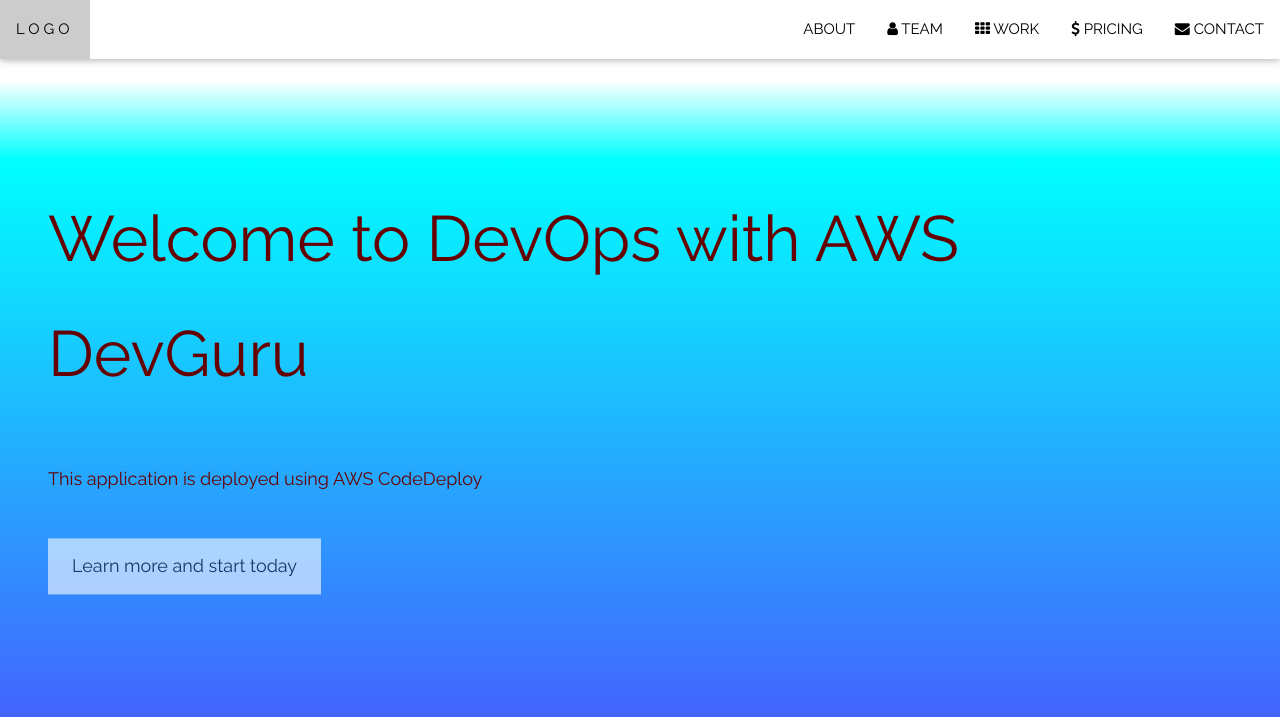
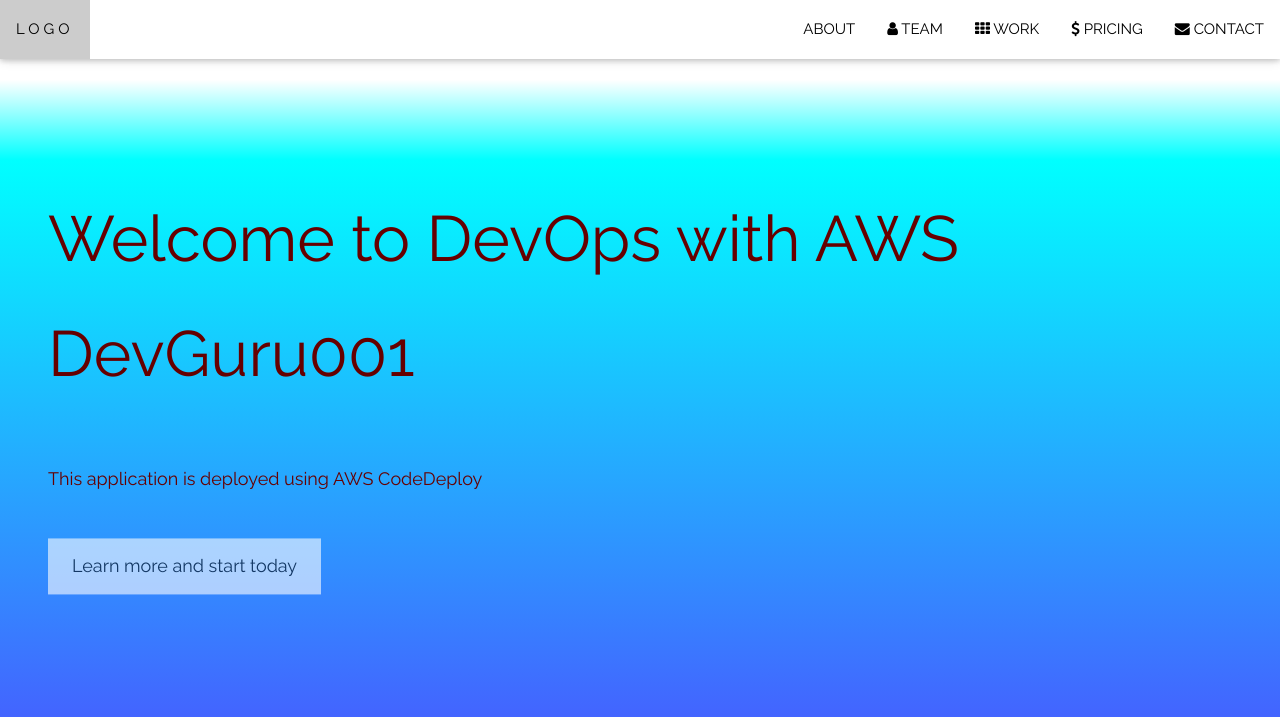
Before and after one commit to Dbade2022/cicd-demo, a plain HTML site: page index.html in a window 1280 px wide. Shown: the top 717 px of the page. Drawn offline with nearby package versions, Linux system fonts and the light colour scheme.

Commit message:
revised DataGuru001

```diff
--- a/index.html
+++ b/index.html
@@ -65,7 +65,7 @@ body, html {
 <!-- Header with full-height image -->
 <header class="bgimg-1 w3-display-container" id="home">
   <div class="w3-display-left" style="padding:48px">
-    <span class="w3-jumbo w3-hide-small">Welcome to DevOps with AWS DevGuru</span><br>
+    <span class="w3-jumbo w3-hide-small">Welcome to DevOps with AWS DevGuru001</span><br>
     <span class="w3-xxlarge w3-hide-large w3-hide-medium">Start something that matters</span><br>
     <span class="w3-large">This application is deployed using AWS CodeDeploy</span>
     <p><a href="#about" class="w3-button w3-white w3-padding-large w3-large w3-margin-top w3-opacity w3-hover-opacity-off">Learn more and start today</a></p>
```
